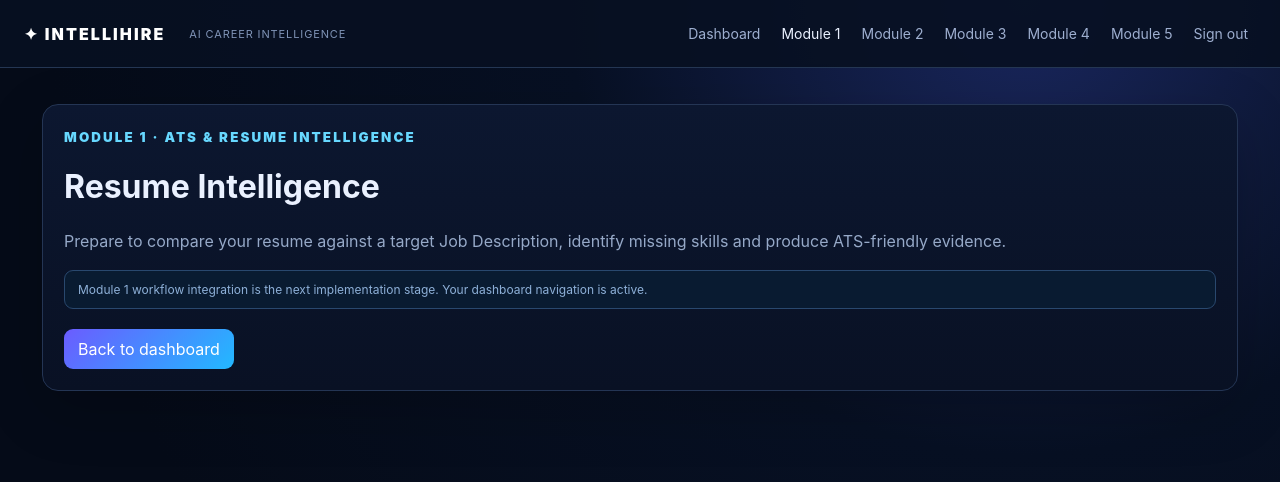
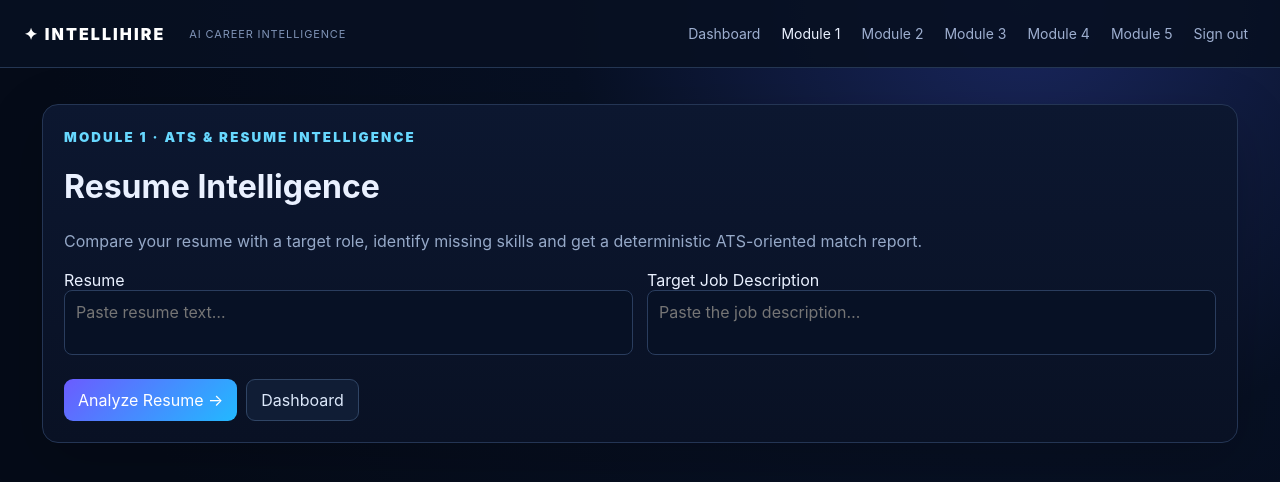
Before and after one commit to Student-Cybrarians/intellihire-v2, a Next.js app: page /app/module1 in a window 1280 px wide. Shown: the top 482 px of the page. Built offline with nearby package versions, Linux system fonts and the light colour scheme.

Commit message:
feat: make module 1 resume intelligence functional

```diff
--- a/app/app/module1/page.tsx
+++ b/app/app/module1/page.tsx
@@ -1,6 +1,11 @@
+'use client';
+import {useState} from 'react';
 import Link from 'next/link';
 import AppShell from '../AppShell';
 
-export default function Module1Page() {
-  return <AppShell><div className="card"><small>MODULE 1 · ATS & RESUME INTELLIGENCE</small><h1>Resume Intelligence</h1><p>Prepare to compare your resume against a target Job Description, identify missing skills and produce ATS-friendly evidence.</p><div className="notice">Module 1 workflow integration is the next implementation stage. Your dashboard navigation is active.</div><div className="buttons"><Link className="primary" href="/app/dashboard">Back to dashboard</Link></div></div></AppShell>;
+type Result={atsScore:number;overallMatch:number;skillsMatch:number;keywordMatch:number;semanticSimilarity:number;missingSkills:string[];shortlist:string};
+export default function Module1Page(){
+ const [resume,setResume]=useState(''),[job,setJob]=useState(''),[result,setResult]=useState<Result|null>(null),[loading,setLoading]=useState(false),[error,setError]=useState('');
+ const analyze=async()=>{setError('');setResult(null);if(!resume.trim()||!job.trim()){setError('Paste both your resume and the target Job Description.');return}setLoading(true);try{const r=await fetch('/api/analyze',{method:'POST',headers:{'Content-Type':'application/json'},credentials:'include',body:JSON.stringify({resume:{text:resume},job:{description:job}})});const data=await r.json();if(!r.ok)throw new Error(data.error||'Analysis failed');setResult(data)}catch(e:any){setError(e.message||'Analysis failed')}finally{setLoading(false)}};
+ return <AppShell><div className="card"><small>MODULE 1 · ATS & RESUME INTELLIGENCE</small><h1>Resume Intelligence</h1><p>Compare your resume with a target role, identify missing skills and get a deterministic ATS-oriented match report.</p><div className="grid2"><label>Resume<textarea value={resume} onChange={e=>setResume(e.target.value)} placeholder="Paste resume text…"/></label><label>Target Job Description<textarea value={job} onChange={e=>setJob(e.target.value)} placeholder="Paste the job description…"/></label></div>{error&&<div className="notice">{error}</div>}<div className="buttons"><button className="primary" onClick={analyze} disabled={loading}>{loading?'Analyzing…':'Analyze Resume →'}</button><Link href="/app/dashboard">Dashboard</Link></div></div>{result&&<div className="card"><small>ANALYSIS RESULT</small><div className="stats"><b>ATS<span>{result.atsScore}%</span></b><b>Overall<span>{result.overallMatch}%</span></b><b>Skills<span>{result.skillsMatch}%</span></b><b>Keywords<span>{result.keywordMatch}%</span></b></div><div className="notice">{result.shortlist} · Semantic similarity {result.semanticSimilarity}%</div><h2>Priority skill gaps</h2>{result.missingSkills.length?<div className="chips">{result.missingSkills.map(s=><span key={s}>{s}</span>)}</div>:<p>No required skills are currently missing from the supplied resume.</p>}<p className="muted">This score is preparation evidence, not an employment decision.</p></div>}</AppShell>;
 }
```
